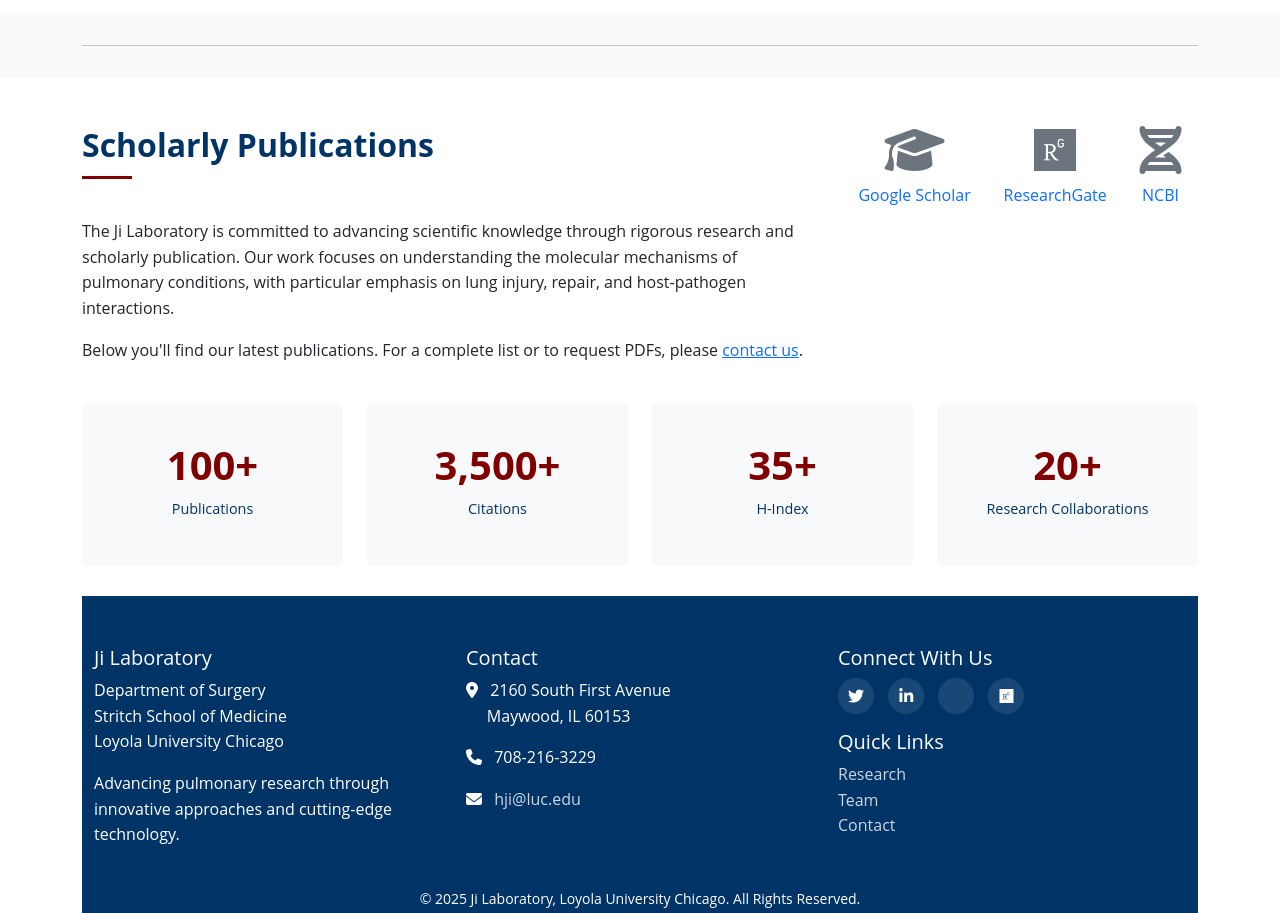
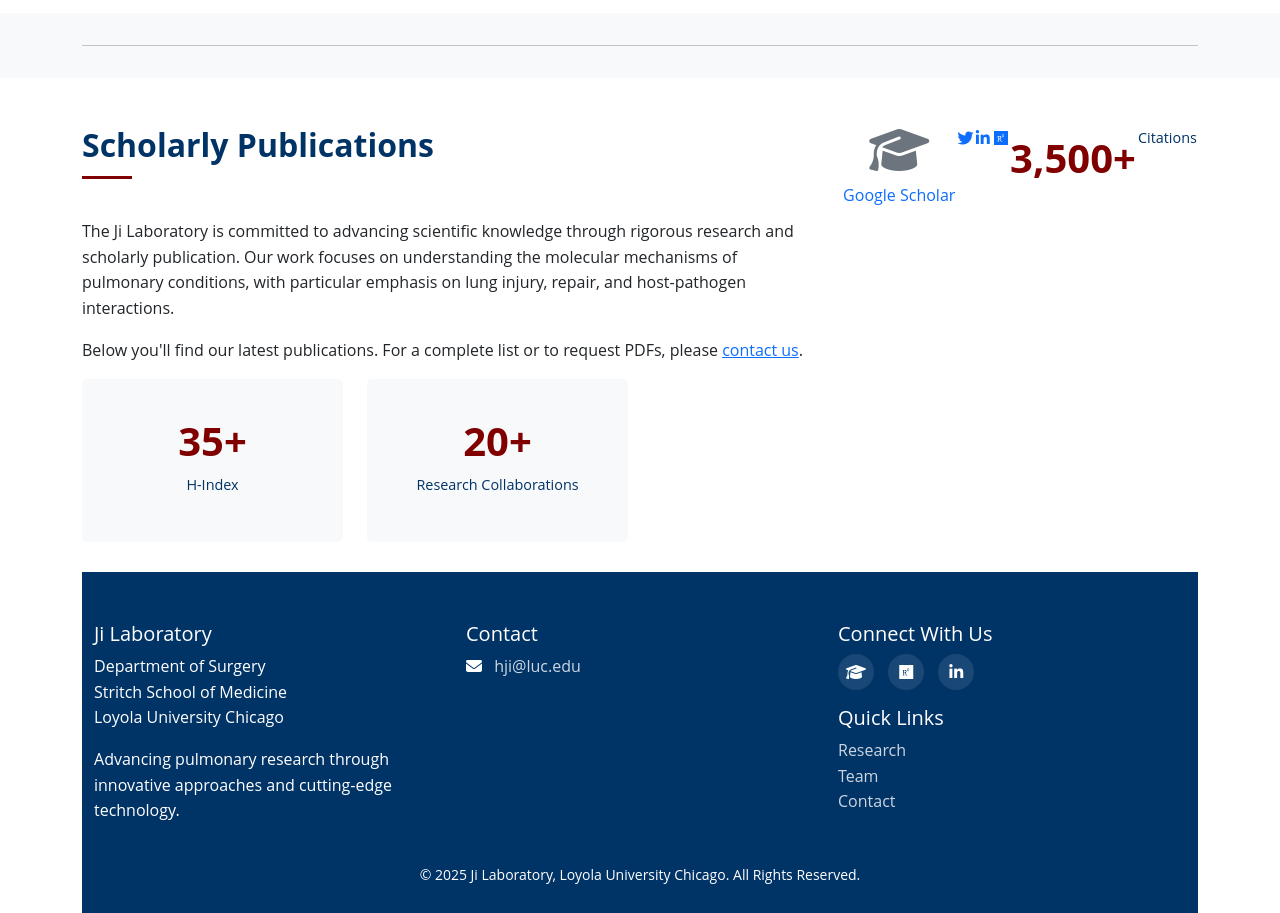
Before and after one commit to arslanbisharat/jamesjilab.com, a plain HTML site: page research.html in a window 1280 px wide. Shown: the part 1060-1973 px from the top of the page. Drawn offline with nearby package versions, Linux system fonts and the light colour scheme.

Commit message:
added correct links

```diff
--- a/research.html
+++ b/research.html
@@ -291,30 +291,10 @@
                     <div class="d-flex justify-content-around">
                         <a href="https://scholar.google.com/citations?user=WsQo5IoAAAAJ&hl=en" target="_blank" class="text-center text-decoration-none">
                             <div class="mb-2"><i class="fas fa-graduation-cap fa-3x text-secondary"></i></div>
-                            <p>Google Scholar</p>
-                        </a>
-                        <a href="https://www.researchgate.net/" target="_blank" class="text-center text-decoration-none">
-                            <div class="mb-2"><i class="fab fa-researchgate fa-3x text-secondary"></i></div>
-                            <p>ResearchGate</p>
-                        </a>
-                        <a href="https://www.ncbi.nlm.nih.gov/myncbi/" target="_blank" class="text-center text-decoration-none">
-                            <div class="mb-2"><i class="fas fa-dna fa-3x text-secondary"></i></div>
-                            <p>NCBI</p>
-                        </a>
-                    </div>
-                </div>
-            </div>
-
-            <!-- Publication Metrics -->
-            <div class="row mt-4">
-                <div class="col-md-3">
-                    <div class="publication-metrics">
-                        <p class="metric-number">100+</p>
-                        <p class="metric-label">Publications</p>
-                    </div>
-                </div>
-                <div class="col-md-3">
-                    <div class="publication-metrics">
+                            <p>Google Scholar</p><a href="#"><i class="fab fa-twitter"></i></a>
+                            <a href="#"><i class="fab fa-linkedin-in"></i></a>
+                            <a href="#"><i class="fab fa-google-scholar"></i></a>
+                            <a href="#"><i class="fab fa-researchgate"></i></a>
                         <p class="metric-number">3,500+</p>
                         <p class="metric-label">Citations</p>
                     </div>
@@ -346,17 +326,14 @@
             </div>
             <div class="col-lg-4">
                 <h5>Contact</h5>
-                <p><i class="fas fa-map-marker-alt me-2"></i> 2160 South First Avenue<br>&nbsp;&nbsp;&nbsp;&nbsp;&nbsp;Maywood, IL 60153</p>
-                <p><i class="fas fa-phone me-2"></i> 708-216-3229</p>
                 <p><i class="fas fa-envelope me-2"></i> <a href="mailto:hji@luc.edu">hji@luc.edu</a></p>
             </div>
             <div class="col-lg-4">
                 <h5>Connect With Us</h5>
                 <div class="social-icons mb-3">
-                    <a href="#"><i class="fab fa-twitter"></i></a>
-                    <a href="#"><i class="fab fa-linkedin-in"></i></a>
-                    <a href="#"><i class="fab fa-google-scholar"></i></a>
-                    <a href="#"><i class="fab fa-researchgate"></i></a>
+                    <a href="https://scholar.google.com/citations?view_op=list_works&hl=en&hl=en&user=WsQo5IoAAAAJ&sortby=pubdate" target="_blank" title="Google Scholar"><i class="fas fa-graduation-cap"></i></a>
+                        <a href="https://www.researchgate.net/profile/Hong-Long-Ji" target="_blank" title="ResearchGate"><i class="fab fa-researchgate"></i></a>
+                        <a href="https://www.linkedin.com/in/honglong-ji-78535391/" target="_blank" title="LinkedIn"><i class="fab fa-linkedin-in"></i></a>
                 </div>
                 <h5>Quick Links</h5>
                 <ul class="list-unstyled">
```
Also changed, not shown: index.html (+4 -7 lines), join.html (+4 -7 lines), resources.html (+3 -6 lines), team.html (+4 -7 lines).
